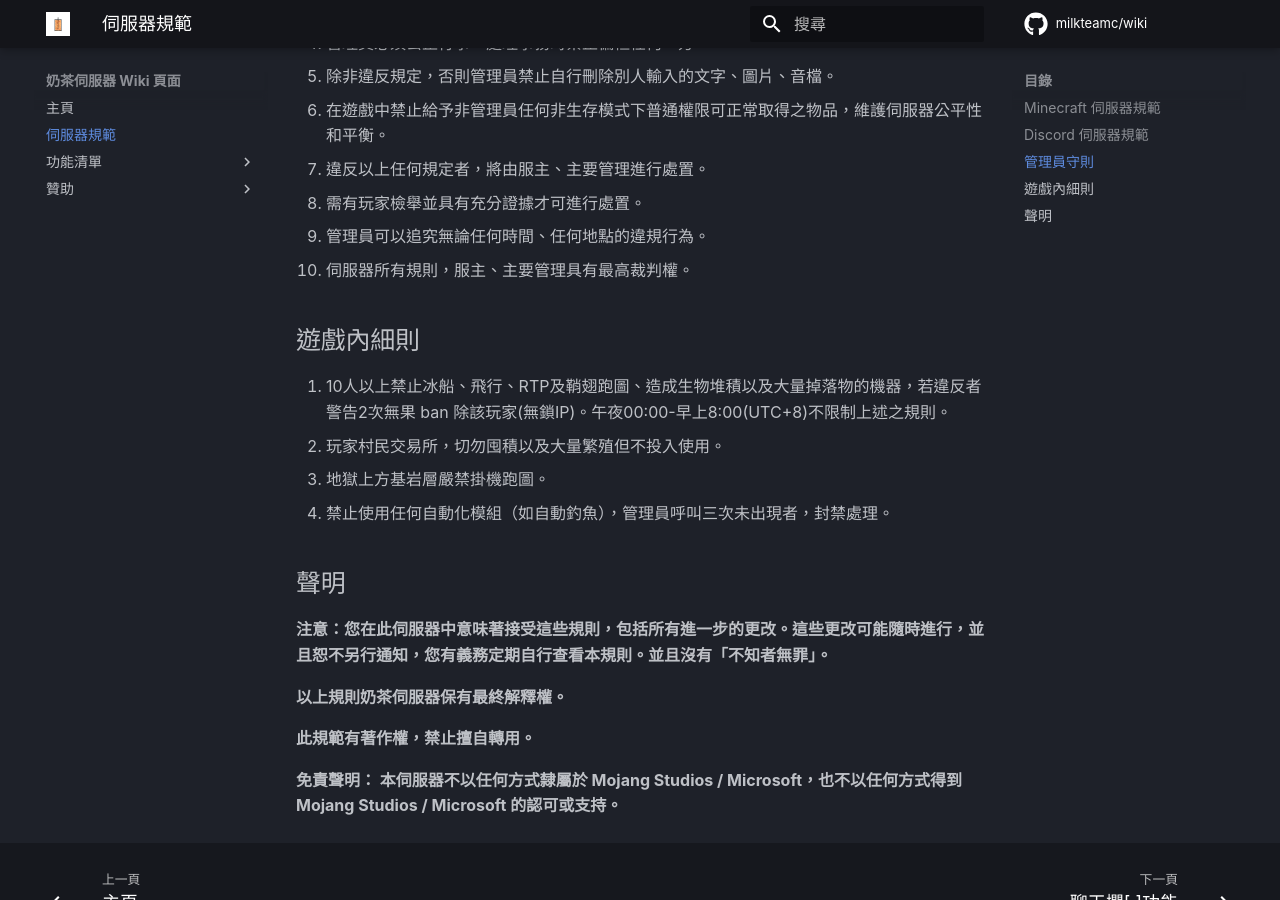
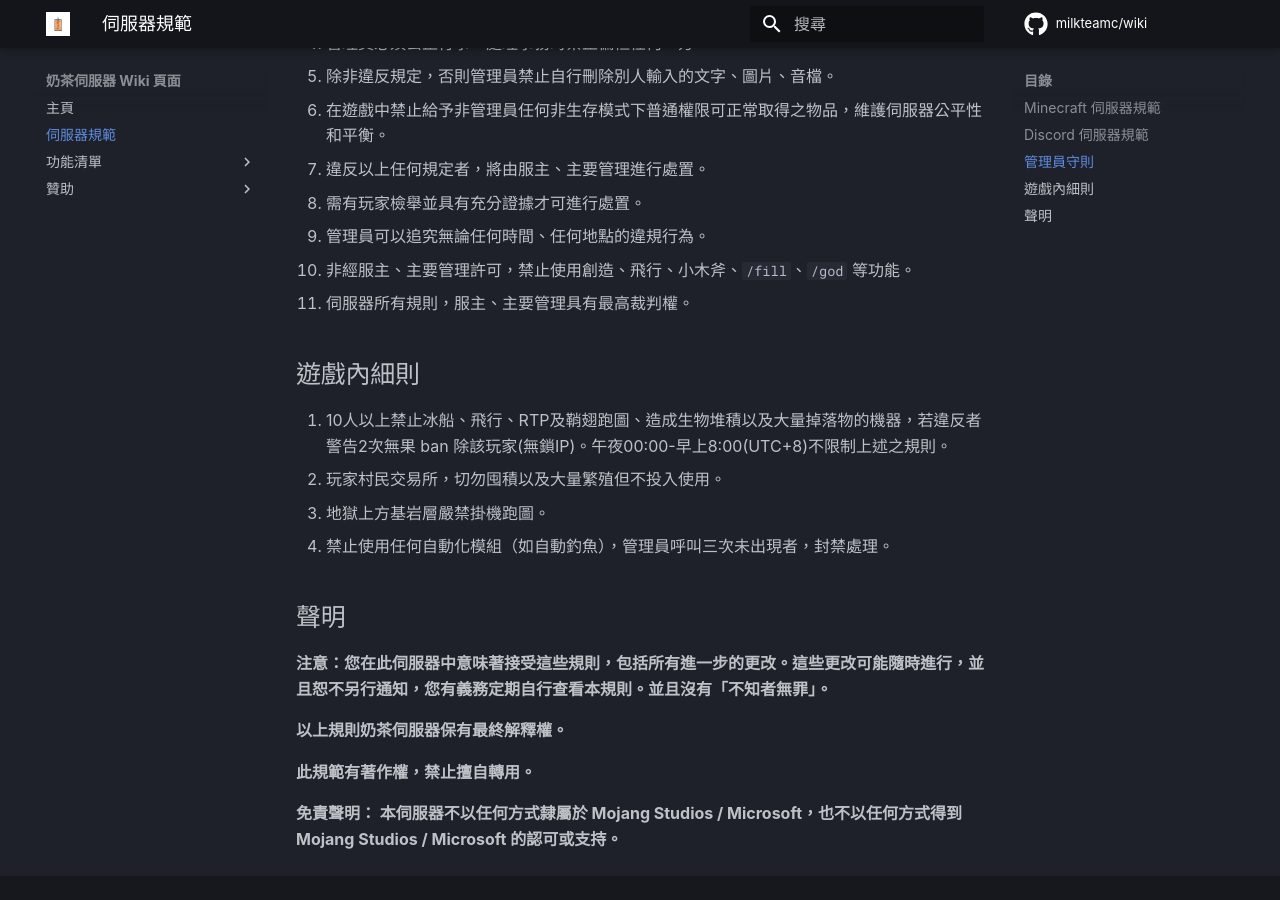
Before and after one commit to milkteamc/wiki, an MkDocs documentation site: the page built from docs/rules.md, in a window 1280 px wide and 900 px high, scrolled down 2484 px. Built offline with MkDocs 1.6.1 and Material for MkDocs 9.7.7, drawn with Linux system fonts in a browser that asks for light colours; some web fonts are replaced; plug-ins that fetch from the network failed and are left out; comment, search, counter and statistics services are not loaded.

Commit message:
Update: 管理員規則

```diff
--- a/docs/rules.md
+++ b/docs/rules.md
@@ -86,7 +86,8 @@
 7. 違反以上任何規定者，將由服主、主要管理進行處置。
 8. 需有玩家檢舉並具有充分證據才可進行處置。
 9. 管理員可以追究無論任何時間、任何地點的違規行為。
-10. 伺服器所有規則，服主、主要管理具有最高裁判權。
+10. 非經服主、主要管理許可，禁止使用創造、飛行、小木斧、`/fill`、`/god` 等功能。
+11. 伺服器所有規則，服主、主要管理具有最高裁判權。
 
 ## 遊戲內細則
 1. 10人以上禁止冰船、飛行、RTP及鞘翅跑圖、造成生物堆積以及大量掉落物的機器，若違反者警告2次無果 ban 除該玩家(無鎖IP)。午夜00:00-早上8:00(UTC+8)不限制上述之規則。
```
